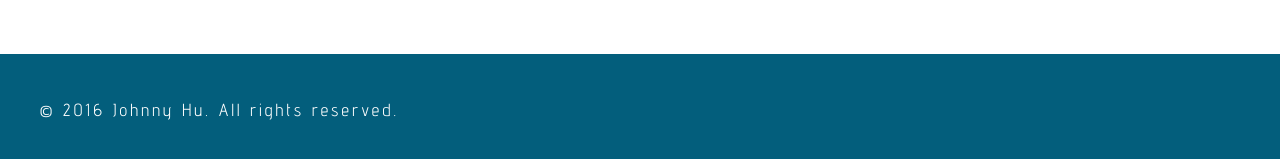
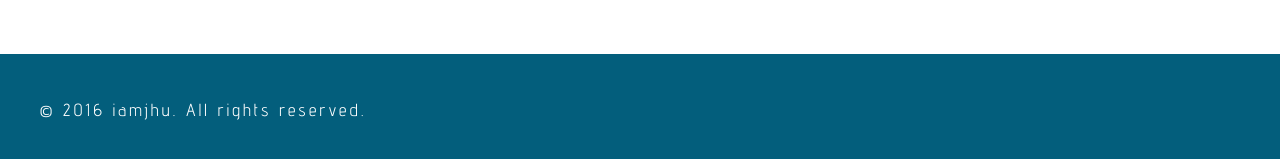
Before and after one commit to heyitsjhu/iamjhu.github.io, a Jekyll site: the page built from index.html, in a window 1280 px wide and 900 px high, scrolled down 1991 px. Shown: the part 735-894 px from the top of the window. Built offline with Jekyll 4.4.1, drawn with Linux system fonts in a browser that asks for light colours; comment, search, counter and statistics services are not loaded.

Commit message:
Update configuration file and site title

```diff
--- a/_config.yml
+++ b/_config.yml
@@ -6,10 +6,10 @@
 # 'jekyll serve'. If you change this file, please restart the server process.
 
 # Site settings
-title: Web Developer and Designer | iamjhu
+title: Web Developer and Designer | Johnny Hu
 owner: Johnny Hu
 email: jgeehen.hu@gmail.com
-copyright: "&copy; 2016 Johnny Hu. All rights reserved."
+copyright: "&copy; 2016 iamjhu. All rights reserved."
 description: > # this means to ignore newlines until "baseurl:"
   Failures. Triumphs. And a lot of caffeine. Hi there—I'm Johnny. I design, markup and build web applications.
 baseurl: "" # the subpath of your site, e.g. /blog
--- a/_includes/head.html
+++ b/_includes/head.html
@@ -3,7 +3,7 @@
   <meta http-equiv="X-UA-Compatible" content="IE=edge">
   <meta name="viewport" content="width=device-width, initial-scale=1">
 
-  <title>{% if page.title %}{{ page.title | escape }}{% else %}{{ site.title | escape }}{% endif %}</title>
+  <title>{% if page.title %}{{ page.title | escape }} | Johnny Hu {% else %}{{ site.title | escape }}{% endif %}</title>
   <meta name="description" content="{% if page.excerpt %}{{ page.excerpt | strip_html | strip_newlines | truncate: 160 }}{% else %}{{ site.description }}{% endif %}">
   <link rel="canonical" href="{{ page.url | replace:'index.html','' | prepend: site.baseurl | prepend: site.url }}">
   <link rel="alternate" type="application/rss+xml" title="{{ site.title }}" href="{{ "/feed.xml" | prepend: site.baseurl | prepend: site.url }}">
```
